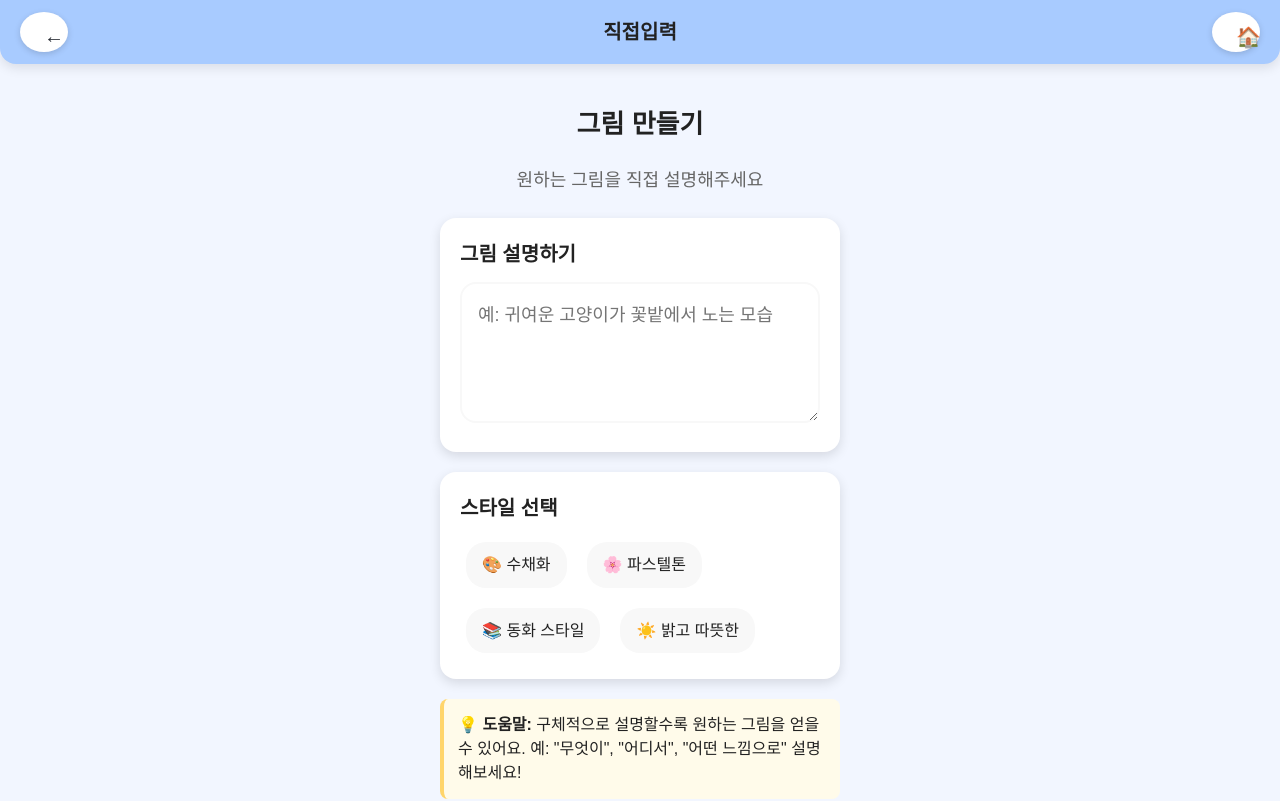
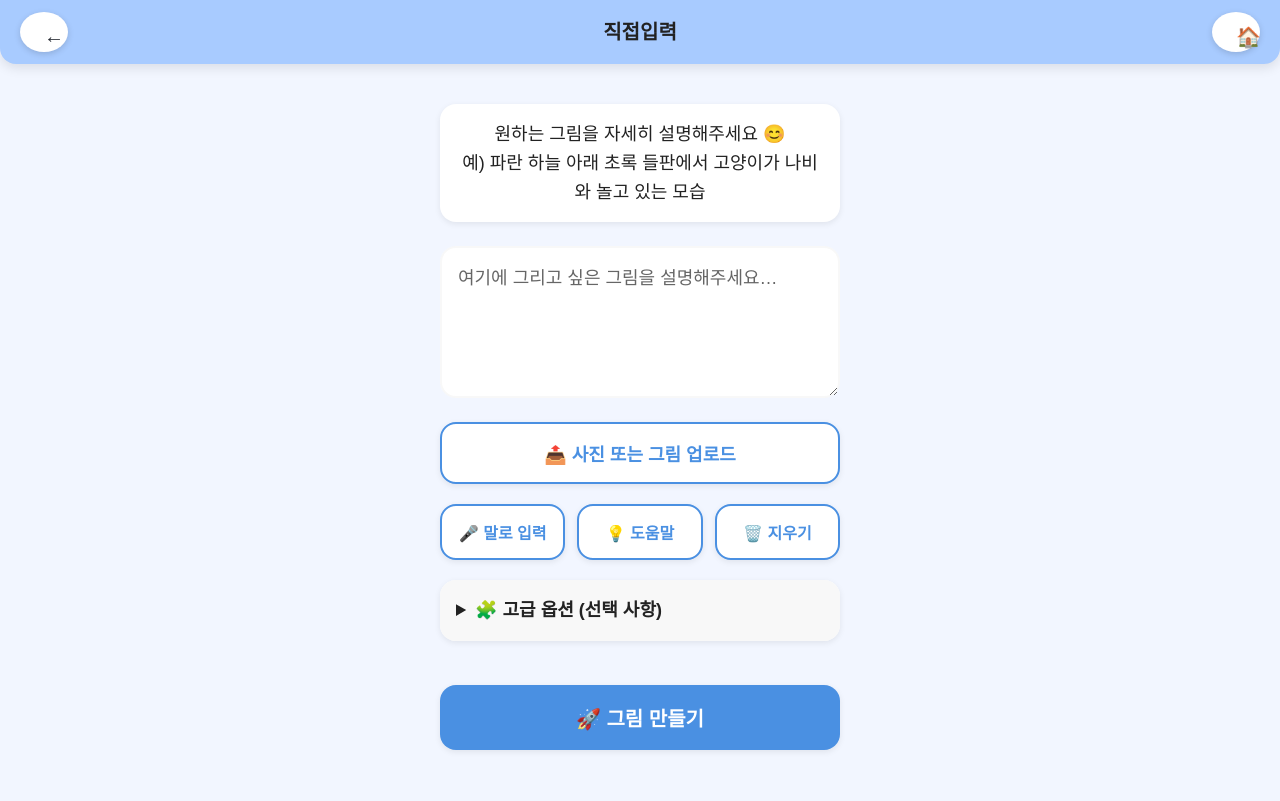
Before and after one commit to sunsudun25-cloud/hidi-story-maker, a React (Vite) app: page /drawing/direct in a window 1280 px wide. Shown: the top 801 px of the page. Built offline with nearby package versions, Linux system fonts and the light colour scheme.

Commit message:
Redesign DrawDirect page with voice input, upload, and advanced options

```diff
--- /dev/null
+++ b/src/pages/DrawDirect.css
@@ -0,0 +1,127 @@
+/* DrawDirect 페이지 전용 스타일 */
+
+.guide-text {
+  font-size: 18px;
+  line-height: 1.6;
+  color: var(--text);
+  text-align: center;
+  margin-bottom: 24px;
+  padding: 16px;
+  background: var(--card-bg);
+  border-radius: var(--radius);
+  box-shadow: var(--shadow-sm);
+}
+
+.input-box {
+  width: 100%;
+  padding: 16px;
+  font-size: 18px;
+  line-height: 1.6;
+  border-radius: var(--radius);
+  border: 2px solid var(--secondary);
+  background: var(--card-bg);
+  color: var(--text);
+  font-family: "Pretendard", sans-serif;
+  resize: vertical;
+  min-height: 120px;
+  transition: border-color 0.2s ease;
+}
+
+.input-box:focus {
+  outline: none;
+  border-color: var(--primary);
+  box-shadow: 0 0 0 3px rgba(74, 144, 226, 0.1);
+}
+
+.input-box::placeholder {
+  color: var(--text-light);
+}
+
+.button-group {
+  display: grid;
+  grid-template-columns: repeat(3, 1fr);
+  gap: 12px;
+  margin: 20px 0;
+}
+
+.button-group .btn-secondary {
+  margin: 0;
+  padding: 14px 12px;
+  font-size: 16px;
+}
+
+/* 고급 옵션 */
+.advanced {
+  margin: 20px 0;
+  background: var(--card-bg);
+  border-radius: var(--radius);
+  box-shadow: var(--shadow-sm);
+  overflow: hidden;
+}
+
+.advanced summary {
+  padding: 16px;
+  font-size: 18px;
+  font-weight: 600;
+  color: var(--text);
+  cursor: pointer;
+  user-select: none;
+  background: var(--secondary);
+  transition: background 0.2s ease;
+}
+
+.advanced summary:hover {
+  background: #E8E8E8;
+}
+
+.advanced-box {
+  padding: 20px;
+  font-size: 16px;
+  color: var(--text);
+}
+
+.advanced-box p {
+  margin-bottom: 12px;
+  color: var(--text-light);
+}
+
+/* 메인 CTA 버튼 */
+.main-cta {
+  margin-top: 24px;
+  font-size: 22px;
+  padding: 20px;
+  background: linear-gradient(135deg, var(--primary) 0%, #5BA3FF 100%);
+  box-shadow: 0 4px 16px rgba(74, 144, 226, 0.3);
+  transform: translateY(0);
+  transition: all 0.2s ease;
+}
+
+.main-cta:hover {
+  transform: translateY(-2px);
+  box-shadow: 0 6px 20px rgba(74, 144, 226, 0.4);
+}
+
+.main-cta:active {
+  transform: translateY(0);
+  box-shadow: 0 2px 12px rgba(74, 144, 226, 0.3);
+}
+
+/* 반응형 */
+@media (max-width: 480px) {
+  .button-group {
+    grid-template-columns: 1fr;
+  }
+
+  .button-group .btn-secondary {
+    font-size: 18px;
+    padding: 16px;
+  }
+
+  .guide-text {
+    font-size: 16px;
+  }
+
+  .input-box {
+    font-size: 16px;
+  }
+}
--- a/src/pages/DrawDirect.tsx
+++ b/src/pages/DrawDirect.tsx
@@ -1,79 +1,125 @@
 import React, { useState } from "react";
-import { useNavigate } from "react-router-dom";
+import "./DrawDirect.css";
 
 export default function DrawDirect() {
-  const navigate = useNavigate();
   const [description, setDescription] = useState("");
-  const [selectedStyle, setSelectedStyle] = useState("");
+  const [isListening, setIsListening] = useState(false);
 
-  const styles = [
-    { id: "watercolor", label: "수채화", emoji: "🎨" },
-    { id: "pastel", label: "파스텔톤", emoji: "🌸" },
-    { id: "fairytale", label: "동화 스타일", emoji: "📚" },
-    { id: "warm", label: "밝고 따뜻한", emoji: "☀️" }
-  ];
+  const handleVoiceInput = () => {
+    setIsListening(!isListening);
+    alert(isListening ? "음성 입력 중지" : "음성 입력 시작");
+    // TODO: Web Speech API 구현
+  };
+
+  const handleHelp = () => {
+    alert("💡 그림 설명 도움말:\n\n" +
+      "1. 무엇이: 그리고 싶은 대상 (예: 고양이, 나비)\n" +
+      "2. 어디서: 배경이나 장소 (예: 꽃밭, 하늘)\n" +
+      "3. 어떤 느낌: 분위기나 스타일 (예: 따뜻한, 밝은)\n\n" +
+      "예시: 파란 하늘 아래 초록 들판에서 고양이가 나비와 놀고 있는 모습");
+  };
+
+  const handleClear = () => {
+    if (confirm("입력한 내용을 모두 지우시겠습니까?")) {
+      setDescription("");
+    }
+  };
 
   const handleGenerate = () => {
     if (!description.trim()) {
       alert("그림 설명을 입력해주세요!");
       return;
     }
-    alert(`생성할 그림:\n"${description}"\n스타일: ${selectedStyle || "기본"}`);
+    alert(`그림 생성 시작!\n설명: "${description}"`);
+    // TODO: AI 이미지 생성 API 호출
+  };
+
+  const handleUpload = () => {
+    alert("사진 업로드 기능은 준비 중입니다.");
+    // TODO: 파일 업로드 구현
   };
 
   return (
     <main>
-      <h1 className="page-title">그림 만들기</h1>
-      <p className="page-subtitle">원하는 그림을 직접 설명해주세요</p>
+      {/* 설명 안내 */}
+      <p className="guide-text">
+        원하는 그림을 자세히 설명해주세요 😊
+        <br />
+        예) 파란 하늘 아래 초록 들판에서 고양이가 나비와 놀고 있는 모습
+      </p>
 
-      <div className="card">
-        <h3 style={{ fontSize: "20px", marginBottom: "12px", fontWeight: "600" }}>
-          그림 설명하기
-        </h3>
-        <textarea
-          value={description}
-          onChange={(e) => setDescription(e.target.value)}
-          placeholder="예: 귀여운 고양이가 꽃밭에서 노는 모습"
-          rows={5}
-          style={{
-            resize: "vertical",
-            minHeight: "120px"
-          }}
-        />
+      {/* 입력 박스 */}
+      <textarea
+        className="input-box"
+        placeholder="여기에 그리고 싶은 그림을 설명해주세요…"
+        rows={4}
+        value={description}
+        onChange={(e) => setDescription(e.target.value)}
+      />
+
+      {/* 업로드 버튼 */}
+      <button
+        className="btn-secondary"
+        style={{ marginTop: "16px" }}
+        onClick={handleUpload}
+      >
+        📤 사진 또는 그림 업로드
+      </button>
+
+      {/* 기능 버튼들 */}
+      <div className="button-group">
+        <button
+          className="btn-secondary"
+          onClick={handleVoiceInput}
+        >
+          🎤 말로 입력
+        </button>
+        <button
+          className="btn-secondary"
+          onClick={handleHelp}
+        >
+          💡 도움말
+        </button>
+        <button
+          className="btn-secondary"
+          onClick={handleClear}
+        >
+          🗑️ 지우기
+        </button>
       </div>
 
-      <div className="card">
-        <h3 style={{ fontSize: "20px", marginBottom: "12px", fontWeight: "600" }}>
-          스타일 선택
-        </h3>
-        <div style={{ display: "flex", flexWrap: "wrap", gap: "8px" }}>
-          {styles.map((style) => (
-            <span
-              key={style.id}
-              className={`chip ${selectedStyle === style.id ? "active" : ""}`}
-              onClick={() => setSelectedStyle(style.id)}
-            >
-              {style.emoji} {style.label}
-            </span>
-          ))}
+      {/* 고급 옵션 */}
+      <details className="advanced">
+        <summary>🧩 고급 옵션 (선택 사항)</summary>
+        <div className="advanced-box">
+          <p>세부 스타일, 화풍, 해상도를 선택할 수 있어요.</p>
+          <div style={{ marginTop: "12px" }}>
+            <label style={{ display: "block", marginBottom: "8px", fontSize: "16px" }}>
+              화풍:
+            </label>
+            <select style={{
+              width: "100%",
+              padding: "12px",
+              fontSize: "16px",
+              borderRadius: "var(--radius)",
+              border: "2px solid var(--secondary)"
+            }}>
+              <option>기본</option>
+              <option>수채화</option>
+              <option>유화</option>
+              <option>애니메이션</option>
+              <option>사실적</option>
+            </select>
+          </div>
         </div>
-      </div>
+      </details>
 
-      <div className="tip-box">
-        💡 <strong>도움말:</strong> 구체적으로 설명할수록 원하는 그림을 얻을 수 있어요.
-        예: "무엇이", "어디서", "어떤 느낌으로" 설명해보세요!
-      </div>
-
-      <button className="btn" onClick={handleGenerate}>
-        🎨 그림 생성하기
-      </button>
-
+      {/* 최종 버튼 */}
       <button
-        className="btn-secondary"
-        onClick={() => navigate("/drawing/start")}
-        style={{ marginTop: "12px" }}
+        className="btn main-cta"
+        onClick={handleGenerate}
       >
-        ← 이전으로
+        🚀 그림 만들기
       </button>
     </main>
   );
```
